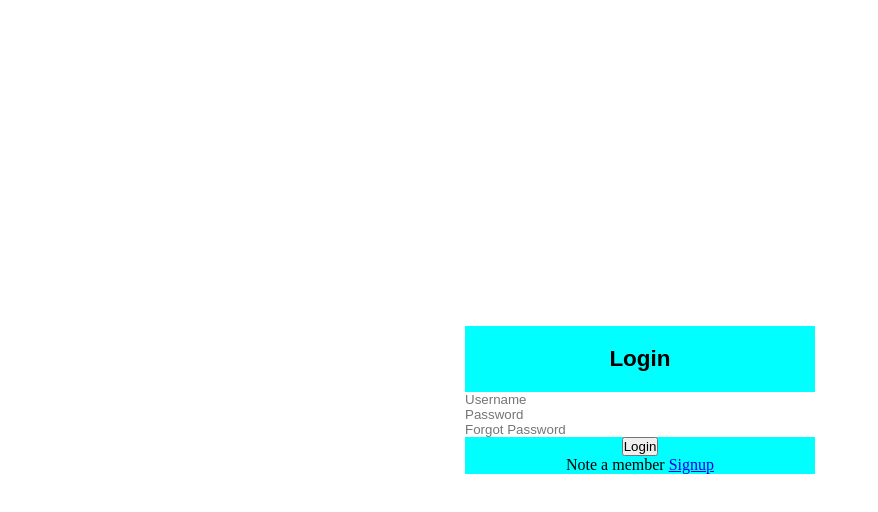
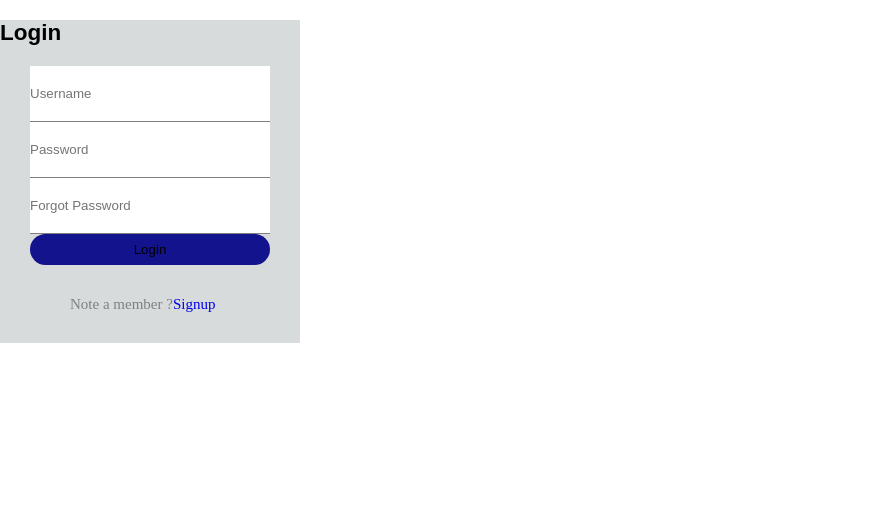
Before and after one commit to minhminh52/PROJECT-FORM-TEAMWORK, a plain HTML site: page index.html in a window 1280 px wide. Shown: the whole page, without its empty margins (0-878 px from the left). Drawn offline with Linux system fonts and the light colour scheme.

Commit message:
up srouce base

```diff
--- a/asssets/css/bass.css
+++ b/asssets/css/bass.css
@@ -0,0 +1,5 @@
+*{
+    padding: 0;
+    margin: 0;
+    box-sizing: border-box;
+}
--- a/asssets/css/style.css
+++ b/asssets/css/style.css
@@ -1,18 +1,8 @@
-*{
-    padding: 0;
-    margin: 0;
-    box-sizing: border-box;
-}
-body{
-    display: flex;
-    justify-content: center;
-    text-align: center;
-    align-items: center;
-    min-height: 100vh;
-}
+
+
 .teamwork-form-login {
-    background-color: aqua;
-    width: 350px;
+    background-color: rgb(215, 219, 219);
+    width: 300px;
 }
 .teamwork-form-login .logo{
     font-size:15px;
@@ -21,8 +11,29 @@ body{
     margin: 20px 0;
 }
 .form form input{
-    display: flex;
-    flex-direction: column;
-    width: 100%;
+    width: 80%;
+    border: none;
+    border-bottom: 1px solid grey;
+    padding: 20px 0;
+    margin-left: 30px ;
+}
+button{
+    border-radius: 17px;
+    width: 80%;
+    margin-left: 30px;
+    padding: 8px 0;
+    background-color: rgb(19, 19, 141);
     border: none;
 }
+.option{
+    padding: 30px 0;
+    margin-left: 70px;
+}
+.option a{
+    text-decoration: none;
+    font-size: 15px;
+}
+.option span{
+    font-size: 15px;
+    color: grey;
+}
--- a/index.html
+++ b/index.html
@@ -14,14 +14,14 @@
         </div>
         <div class="form">
             <form>
-                <input type="text" placeholder="Username">
-                <input type="pass" placeholder="Password">
-                <input type="forgot" placeholder="Forgot Password">
+                <input class="text-font" type="text" placeholder="Username">
+                <input class="text-font" type="pass" placeholder="Password">
+                <input class="text-font" type="forgot" placeholder="Forgot Password">
                 <button>Login</button>
             </form>
         </div>
         <div class="option">
-            <span>Note a member <a href="#">Signup</a></span>
+            <span>Note a member ?<a href="#">Signup</a></span>
         </div>
 
     </div>
```
